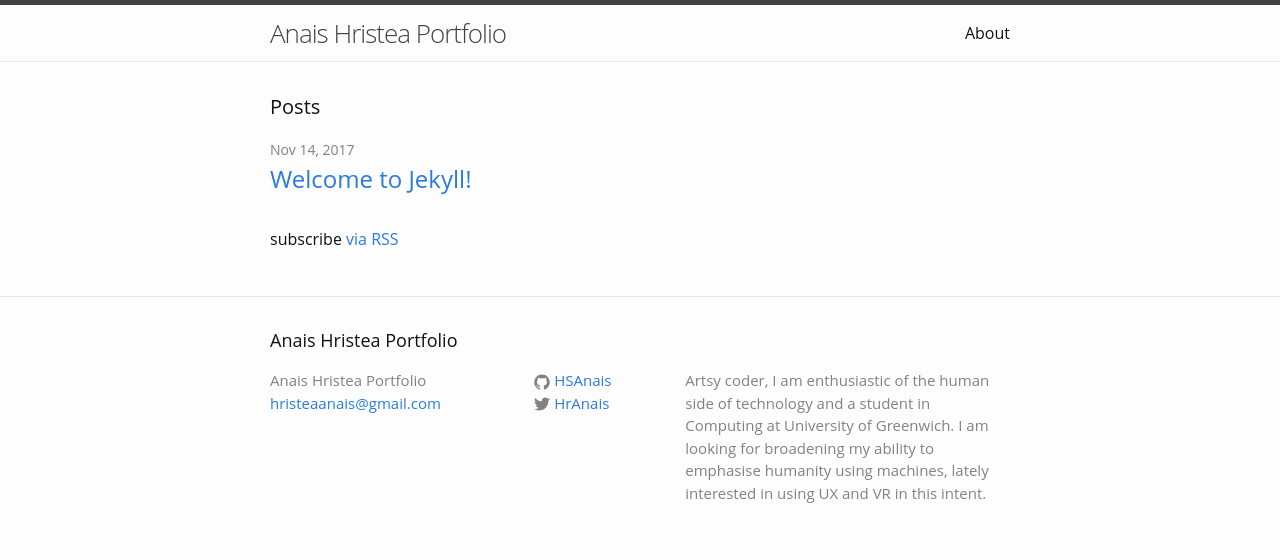
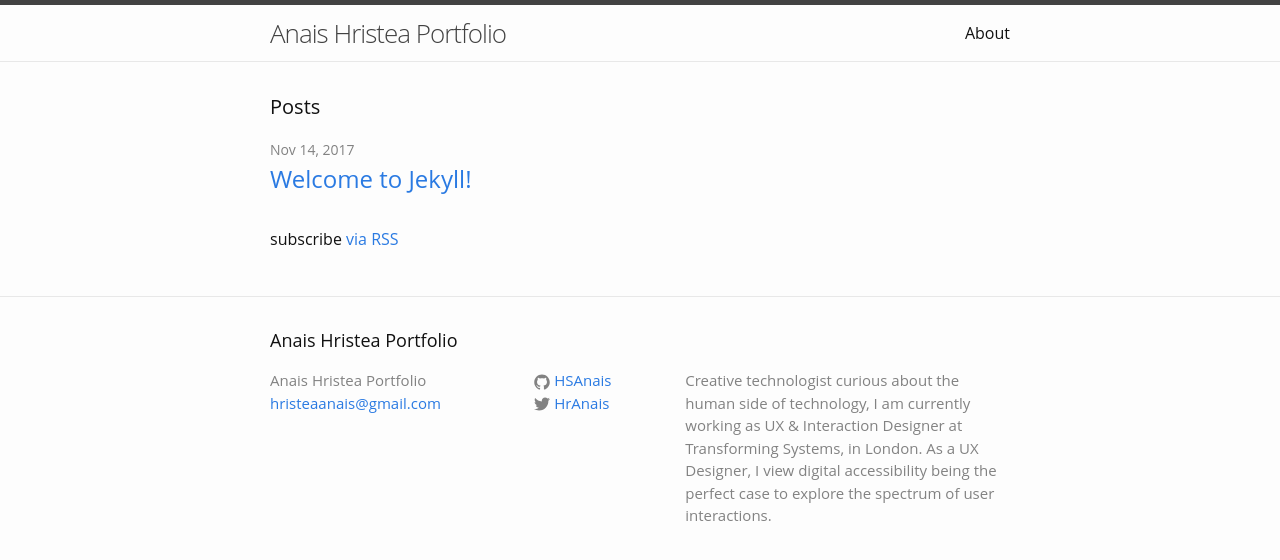
Before and after one commit to HSAnais/HSAnais.github.io, a Jekyll site: the page built from index.html, in a window 1280 px wide. Shown: the top 560 px of the page. Built offline with Jekyll 4.4.1, drawn with Linux system fonts in a browser that asks for light colours.

Commit message:
bio changed

```diff
--- a/_config.yml
+++ b/_config.yml
@@ -9,7 +9,7 @@
 title: Anais Hristea Portfolio
 email: hristeaanais@gmail.com
 description: > # this means to ignore newlines until "baseurl:"
-  Artsy coder, I am enthusiastic of the human side of technology and a student in Computing at University of Greenwich. I am looking for broadening my ability to emphasise humanity using machines, lately interested in using UX and VR in this intent.
+  Creative technologist curious about the human side of technology, I am currently working as UX & Interaction Designer at Transforming Systems, in London. As a UX Designer, I view digital accessibility being the perfect case to explore the spectrum of user interactions.
 baseurl: "" # the subpath of your site, e.g. /blog
 url: "http://yourdomain.com" # the base hostname & protocol for your site
 twitter_username: HrAnais
```
